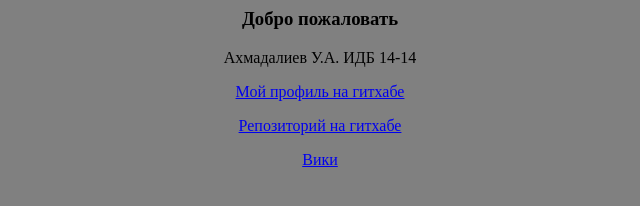
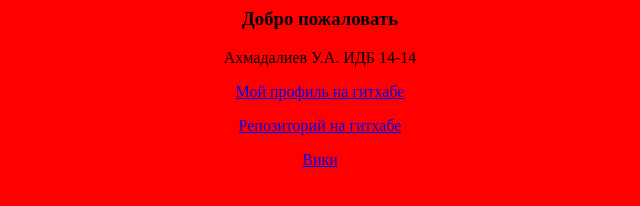
Before and after one commit to Bekort/bekort.github.io, a plain HTML site: page index.html in a window 1280 px wide. Shown: the whole page, without its empty margins (320-960 px from the left). Drawn offline with Linux system fonts and the light colour scheme.

Commit message:
Update index.html

```diff
--- a/index.html
+++ b/index.html
@@ -2,7 +2,7 @@
 <html>
 <meta http-equiv="Content-Type" content="text/html; charset=utf-8" />
  <head>
-  <body bgcolor = "GREY">
+  <body bgcolor = "RED">
    <title> DESIGN OF INFORM. SYS.</title>
  </head>
  <body>
```
